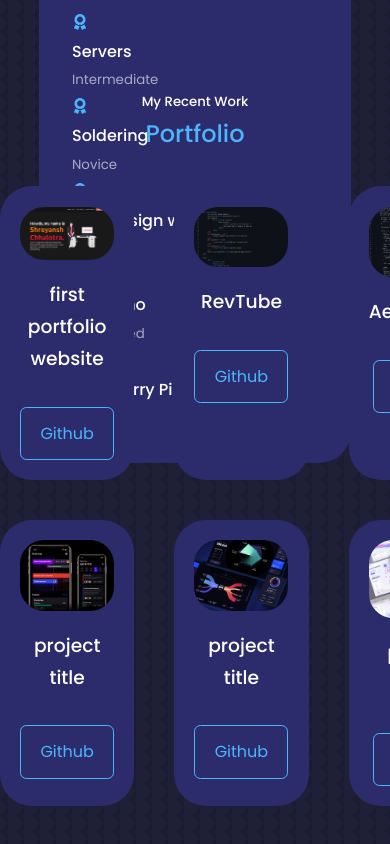
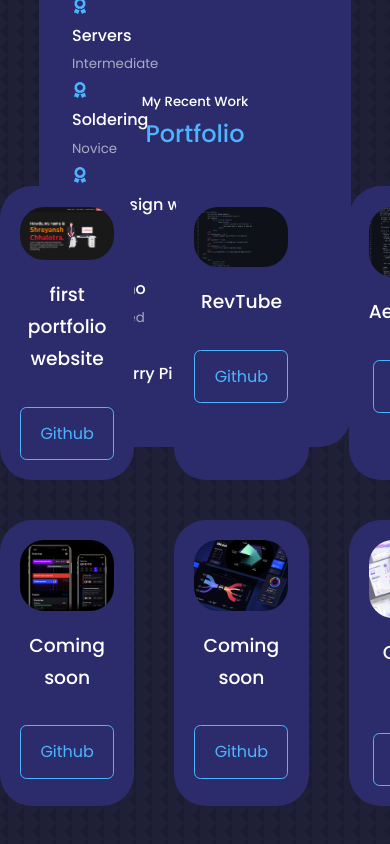
Before and after one commit to ShreyWey/personal-portfolio2.0, a React (Create React App) app: page / in a window 390 px wide. Shown: the part 2825-3669 px from the top of the page. Built offline with nearby package versions, Linux system fonts and the light colour scheme.

Commit message:
small devices

```diff
--- a/src/components/experience/experience.css
+++ b/src/components/experience/experience.css
@@ -60,5 +60,7 @@
 
 /*SML DEVICES*/
 @media screen and (max-width: 600px) {
-
+    .experience__container {
+        gap: 1rem;
+    }
 }
--- a/src/components/portfolio/Portfolio.jsx
+++ b/src/components/portfolio/Portfolio.jsx
@@ -31,19 +31,19 @@ const data = [
     {
         id: 4,
         image: img4,
-        title: 'project title',
+        title: 'Coming soon',
         github: '/'
     },
     {
         id: 5,
         image: img5,
-        title: 'project title',
+        title: 'Coming soon',
         github: '/'
     },
     {
         id: 6,
         image: img6,
-        title: 'project title',
+        title: 'Coming soon',
         github: '/'
     }
 ]
```
